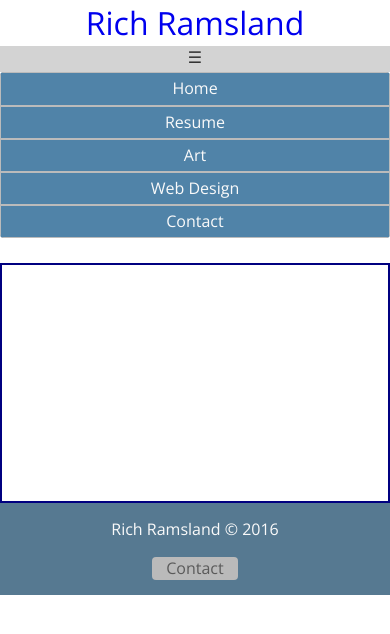
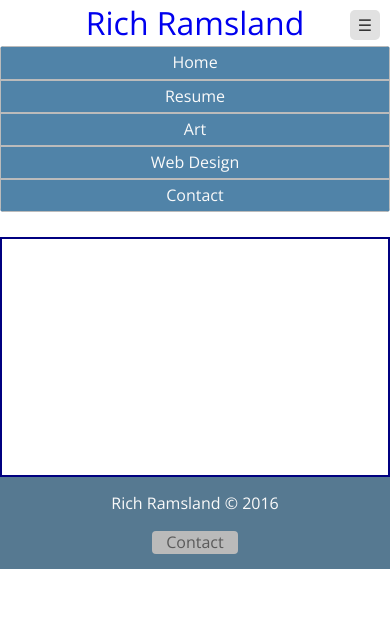
Before and after one commit to RRamsland/rramsland.github.io, a Jekyll site: the page built from index.html, in a window 390 px wide. Shown: the top 634 px of the page. Built offline with Jekyll 4.4.1, drawn with Linux system fonts in a browser that asks for light colours; nearby versions of some CDN libraries; library files that are not in the unit come from our copies.

Commit message:
Updated Menu Button

```diff
--- a/css/main.css
+++ b/css/main.css
@@ -42,10 +42,20 @@ display: block;
 }
 
 .menuButton {
-height: 26px;
-background: lightgray;
-text-align: center;
-display:none;
+	display: block;
+    width: 30px;
+    height: 30px;
+    line-height: 30px;
+    margin: 0px;
+    padding: 0px;
+    border-radius: 5px;
+    position: fixed;
+    right: 10px;
+    top: 10px;
+    background: #E1E1E1;
+    text-align: center;
+    cursor:pointer;
+    display: none;
 }
 
 .navbar {
@@ -495,9 +505,6 @@ display: none;
 	.menuButton{
 		display:block;
 	}
-	.menuButton:hover{
-		cursor:pointer;
-	}
 	.navbar{
 		background: rgb(80, 131, 168);
 		box-shadow: none;
```
